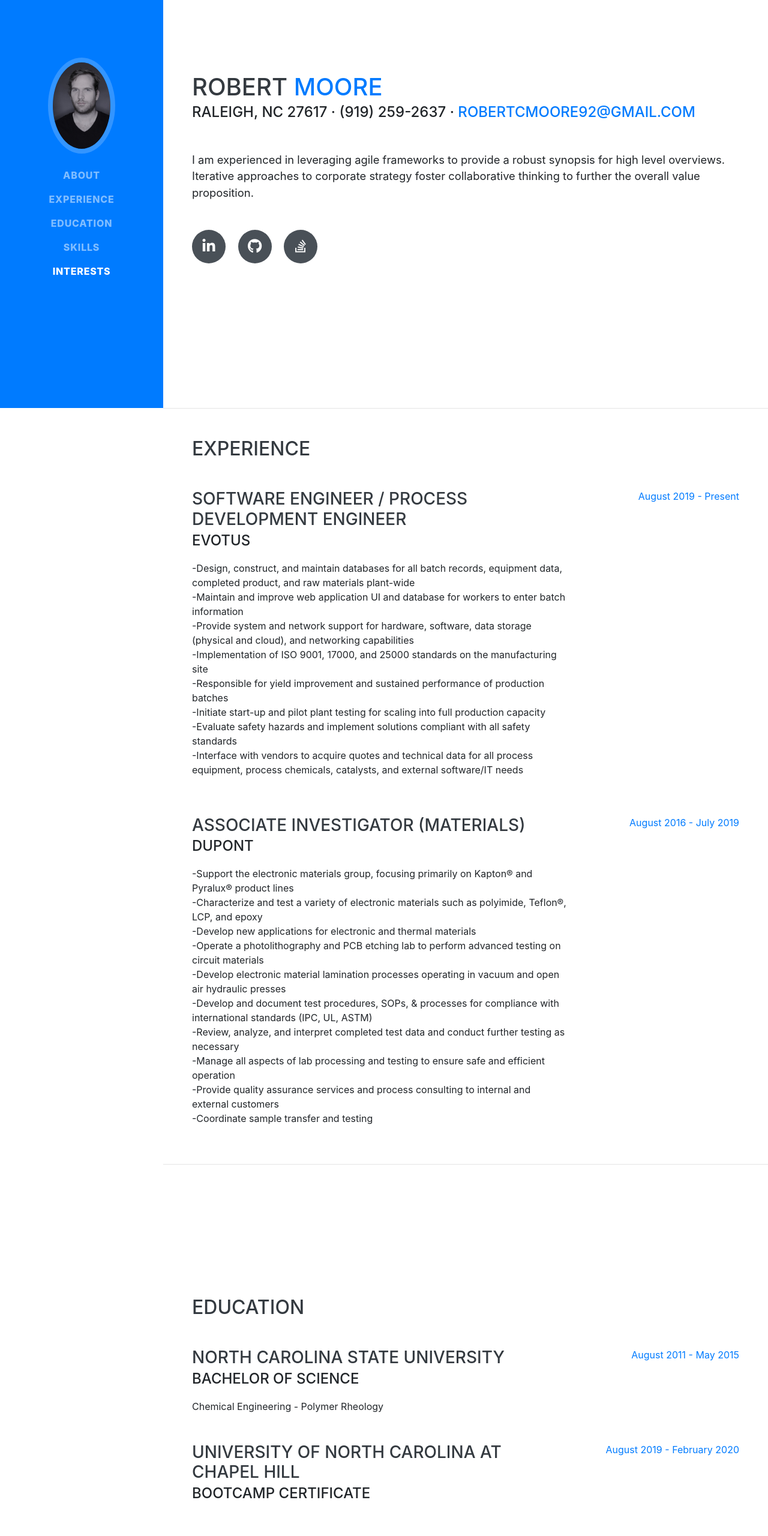
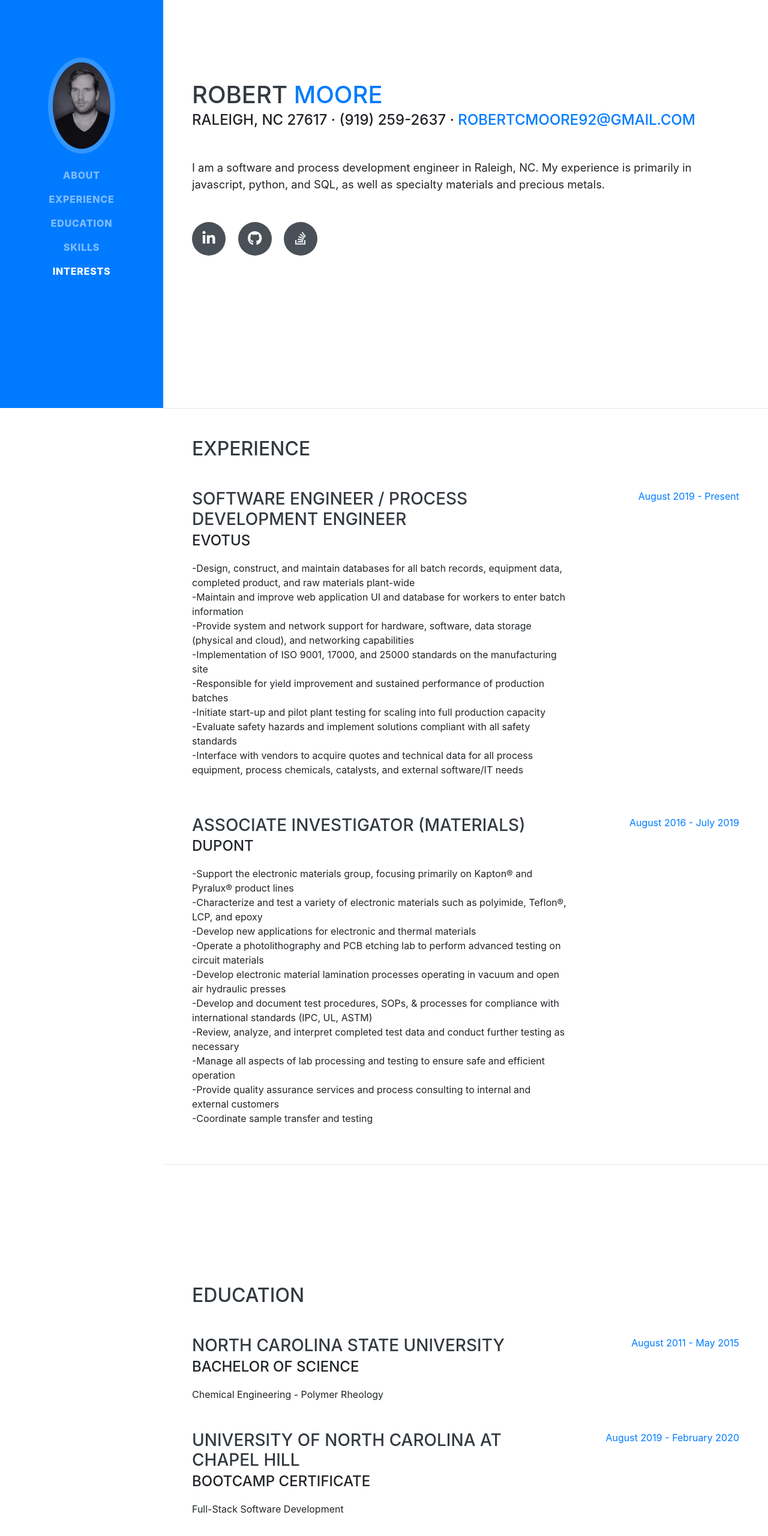
Before and after one commit to robertmoore40/portfolio, a website with bundled scripts: page index.html in a window 1280 px wide. Shown: the part 120-2680 px from the top of the page at 60% size. Built offline with nearby package versions, Linux system fonts and the light colour scheme; a web font is replaced by a local one.

Commit message:
interest edits

```diff
--- a/index.html
+++ b/index.html
@@ -66,7 +66,7 @@
         <div class="subheading mb-5">Raleigh, NC 27617 · (919) 259-2637 ·
           <a href="mailto:name@email.com">robertcmoore92@gmail.com</a>
         </div>
-        <p class="lead mb-5">I am experienced in leveraging agile frameworks to provide a robust synopsis for high level overviews. Iterative approaches to corporate strategy foster collaborative thinking to further the overall value proposition.</p>
+        <p class="lead mb-5">I am a software and process development engineer in Raleigh, NC. My experience is primarily in javascript, python, and SQL, as well as specialty materials and precious metals.</p>
         <div class="social-icons">
           <a href="https://www.linkedin.com/in/robert-moore-b027a1113/">
             <i class="fab fa-linkedin-in"></i>
@@ -149,7 +149,7 @@
           <div class="resume-content">
             <h3 class="mb-0">University of North Carolina at Chapel Hill</h3>
             <div class="subheading mb-3">Bootcamp Certificate</div>
-            <p></p>
+            <p>Full-Stack Software Development</p>
           </div>
           <div class="resume-date text-md-right">
             <span class="text-primary">August 2019 - February 2020</span>
@@ -219,7 +219,7 @@
     <section class="resume-section p-3 p-lg-5 d-flex align-items-center" id="interests">
       <div class="w-100">
         <h2 class="mb-5">Interests</h2>
-        <p></p>
+        <p>In my free time I like to cook, read, and lift weights. In addition, I'm also a student of languages, focusing on Russian and Hungarian.</p>
         <p class="mb-0"></p>
       </div>
     </section>
```
